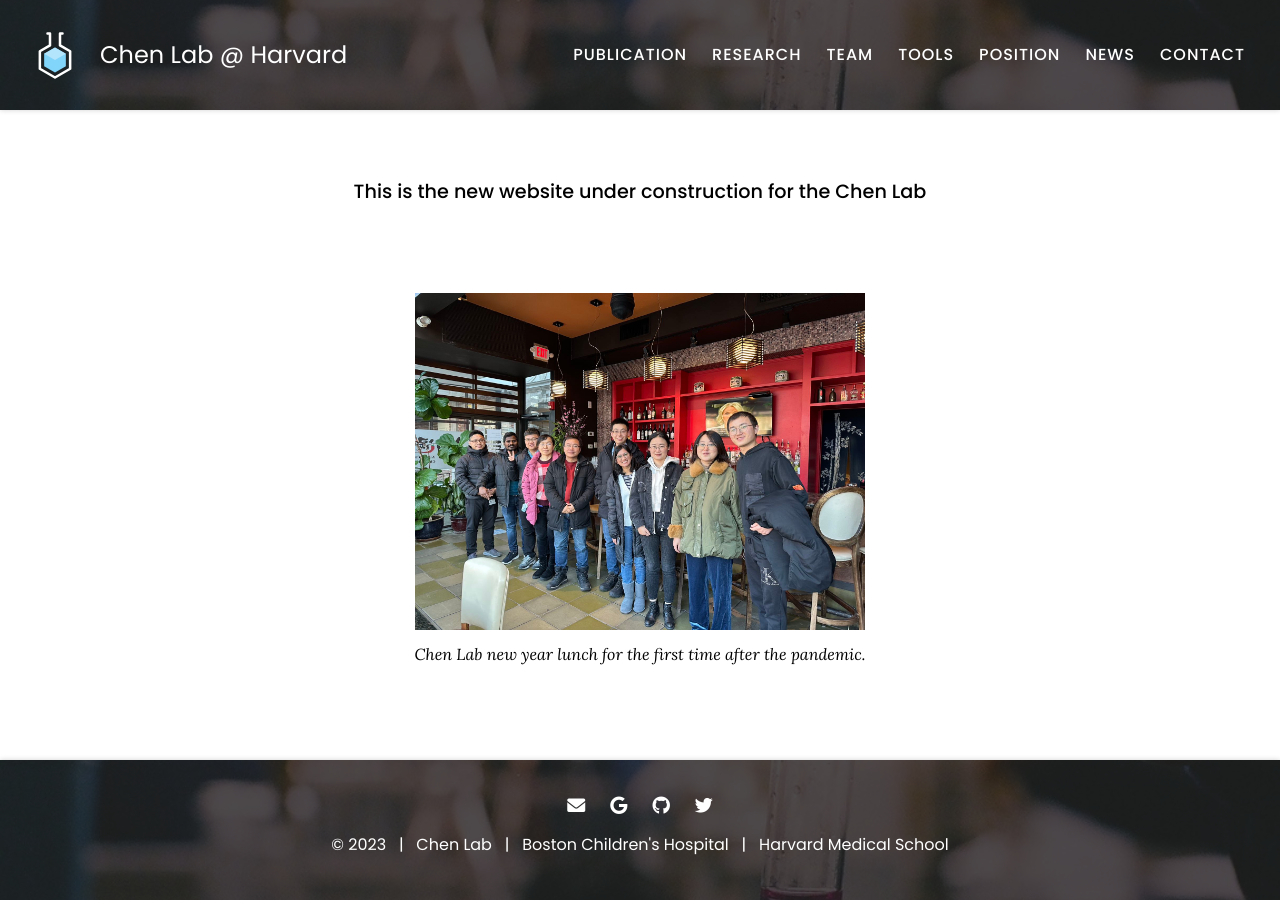
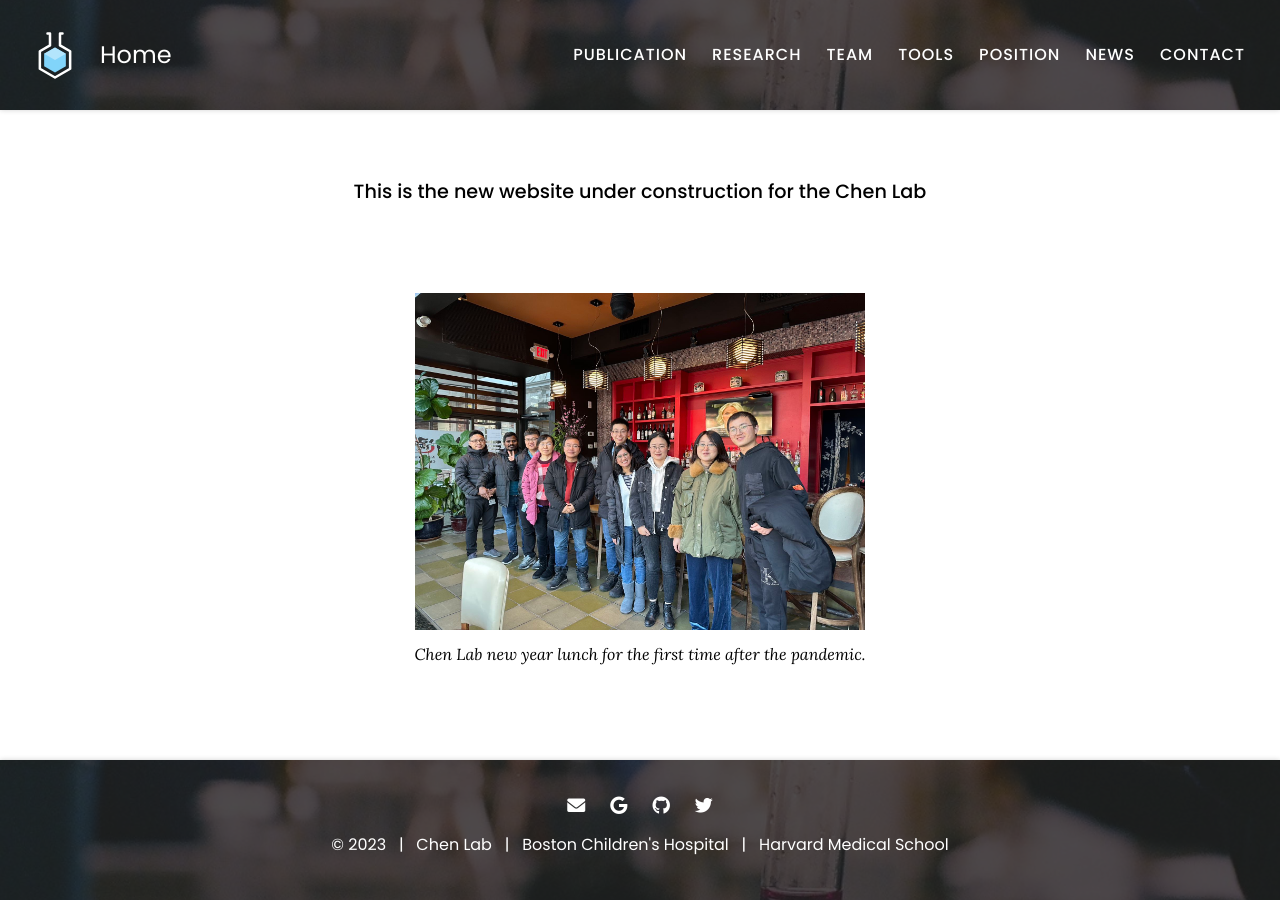
Before and after one commit to kaifuchenlab/kaifuchenlab.github.io, a Jekyll site: the page built from index.md, in a window 1280 px wide. Built offline with Jekyll 4.4.1, drawn with Linux system fonts in a browser that asks for light colours.

Commit message:
Update _config.yaml

```diff
--- a/_config.yaml
+++ b/_config.yaml
@@ -1,7 +1,7 @@
 ### basic settings
 
 # site properties and page defaults
-title: Chen Lab @ Harvard
+title: Home
 description: An easy-to-use, flexible website template for labs, with automatic citations, GitHub tag imports, pre-built components, and more.
 logo: images/logo.svg
 header: images/background.jpg
```
